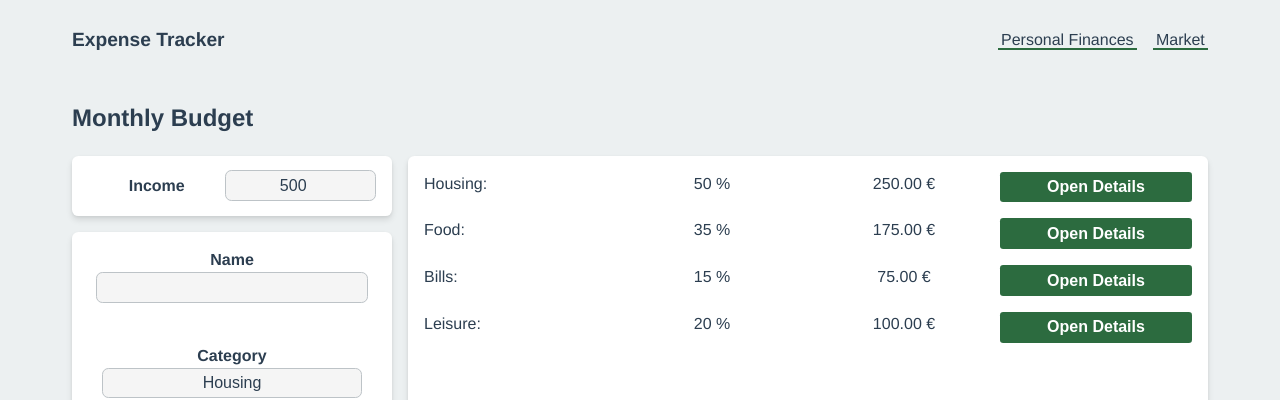
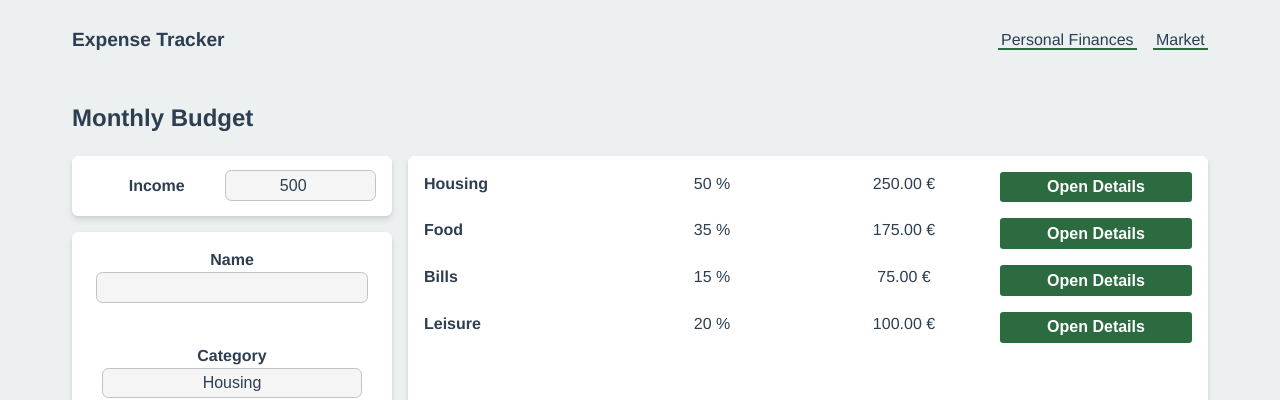
Before and after one commit to andrebarros7201/expense-tracker, a React (Vite) app: page / in a window 1280 px wide. Shown: the top 400 px of the page. Built offline with nearby package versions, Linux system fonts and the light colour scheme.

Commit message:
update distribution title weight

```diff
--- a/src/components/budget/components/budgetDistributionItem/BudgetDistributionItem.jsx
+++ b/src/components/budget/components/budgetDistributionItem/BudgetDistributionItem.jsx
@@ -18,13 +18,13 @@ export default function DistributionItem({
 
   const totalPercentage = filteredBudget.reduce(
     (total, acc) => total + acc.percentage,
-    0,
+    0
   );
   const totalAmount = parseFloat((totalPercentage / 100) * income).toFixed(2);
 
   return (
     <div className={styles["distribution__category"]}>
-      <p>{category}:</p>
+      <p className={styles["distribution__title"]}>{category}</p>
       <p>{totalPercentage} %</p>
       <p>{totalAmount} €</p>
       <button className={"button"} onClick={handleToggle}>
--- a/src/components/budget/components/budgetDistributionItem/BudgetDistributionitem.module.scss
+++ b/src/components/budget/components/budgetDistributionItem/BudgetDistributionitem.module.scss
@@ -52,3 +52,7 @@
     background-color: darken($color-primary, 5%);
   }
 }
+
+.distribution__title {
+  font-weight: bold;
+}
```
